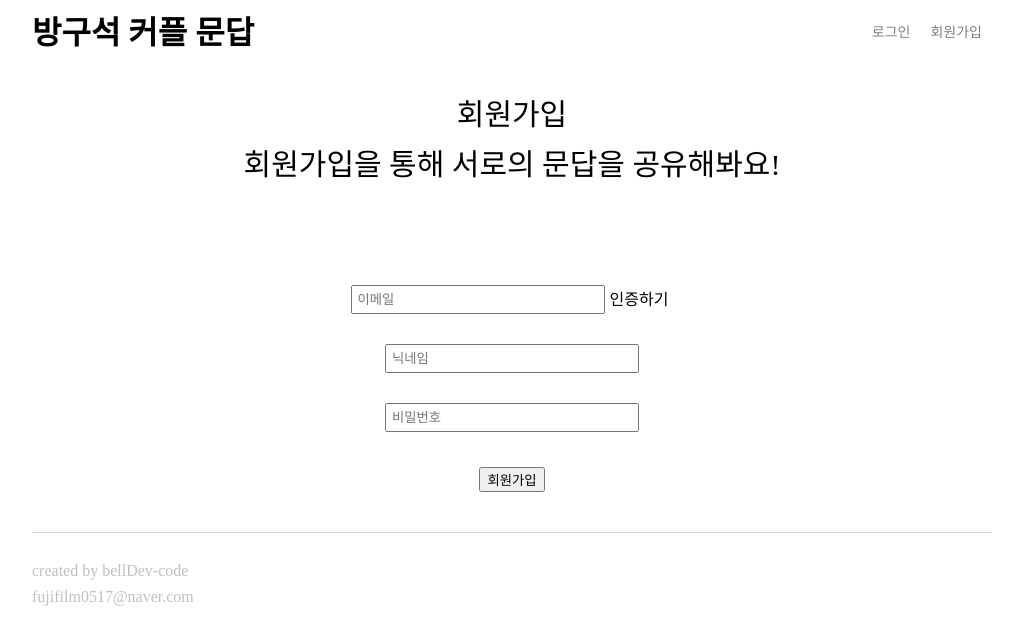
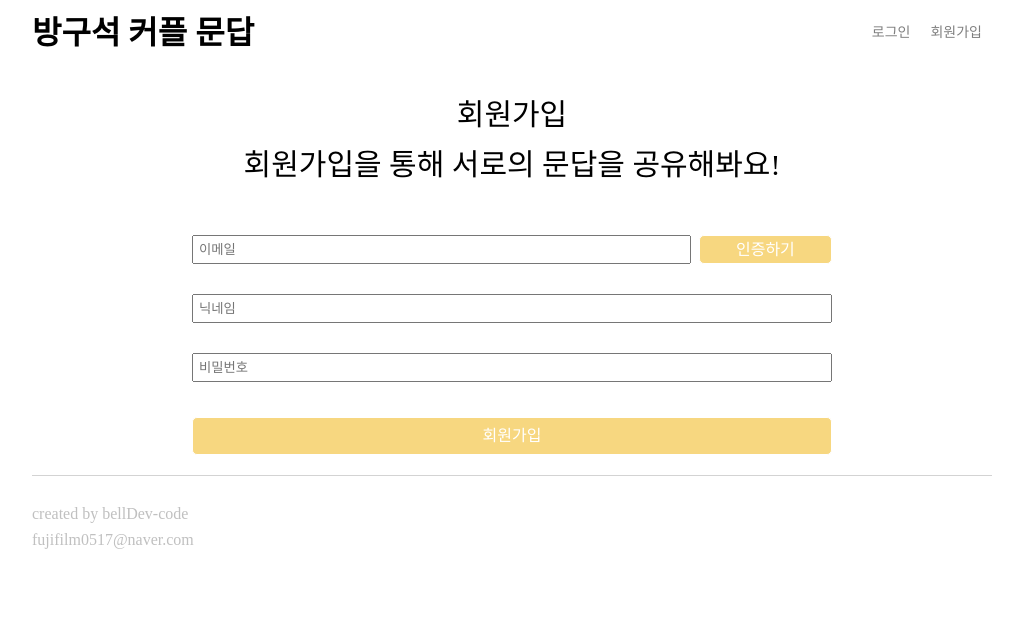
Before and after one commit to bellDev-code/question-react-frontend, a React (Create React App) app: page /#/join in a window 1280 px wide. Shown: the top 644 px of the page, without its empty margins (128-1139 px from the left). Built offline with nearby package versions, Linux system fonts and the light colour scheme.

Commit message:
join css

```diff
--- a/src/routes/Auth/Join.js
+++ b/src/routes/Auth/Join.js
@@ -12,8 +12,13 @@ const Container = styled.div`
 `;
 const Wrapper = styled.div`
   width: 75%;
+  padding: 50px 0 20px 0;
   text-align: center;
-  padding: 50px 0 20px 0;
+`;
+
+const FormWrapper = styled.div`
+  width: 50%;
+  text-align: center;
 `;
 
 const JoinTitle = styled.div`
@@ -28,25 +33,53 @@ const JoinText = styled.div`
 const InputWrapper = styled.div`
   padding: 15px 0;
   display: flex;
-  justify-content: center;
-  align-items: center;
-  width: 100%;
 `;
 
 const Input = styled.input`
   padding: 5px;
-  width: 25%;
+  width: 100%;
 `;
 
-const JoinButton = styled.button`
+const JoinButton = styled.div`
+  cursor: pointer;
   margin: 20px 0;
+  padding: 10px;
+  border: 1px solid #fff;
+  border-radius: 5px;
+  background-color: #f7d780;
+  display: flex;
+  justify-content: center;
+  align-items: center;
+  color: #fff;
 `;
 
 const EmailSendButton = styled.div`
   cursor: pointer;
   padding: 0 5px;
+  border: 1px solid #fff;
+  border-radius: 5px;
+  background-color: #f7d780;
+  display: flex;
+  justify-content: center;
+  align-items: center;
+  color: #fff;
+  margin-left: 8px;
+  width: 25%;
 `;
 
+const Submitbutton = styled.div`
+  cursor: pointer;
+  padding: 0 5px;
+  border: 1px solid #fff;
+  border-radius: 5px;
+  background-color: #f7d780;
+  display: flex;
+  justify-content: center;
+  align-items: center;
+  color: #fff;
+  margin-left: 8px;
+  width: 25%;
+`;
 const Join = () => {
   const [email, setEmail] = useState("");
   const [nickName, setNickName] = useState("");
@@ -97,7 +130,7 @@ const Join = () => {
         <JoinTitle>회원가입</JoinTitle>
         <JoinText>회원가입을 통해 서로의 문답을 공유해봐요!</JoinText>
       </Wrapper>
-      <Wrapper>
+      <FormWrapper>
         <InputWrapper>
           <Input
             placeholder="이메일"
@@ -115,7 +148,7 @@ const Join = () => {
                 setVerifyCode(event.target.value);
               }}
             />
-            <button>확인</button>
+            <Submitbutton>확인</Submitbutton>
           </InputWrapper>
         )}
         <InputWrapper>
@@ -135,7 +168,7 @@ const Join = () => {
           />
         </InputWrapper>
         <JoinButton onClick={joinOnClick}>회원가입</JoinButton>
-      </Wrapper>
+      </FormWrapper>
     </Container>
   );
 };
```
